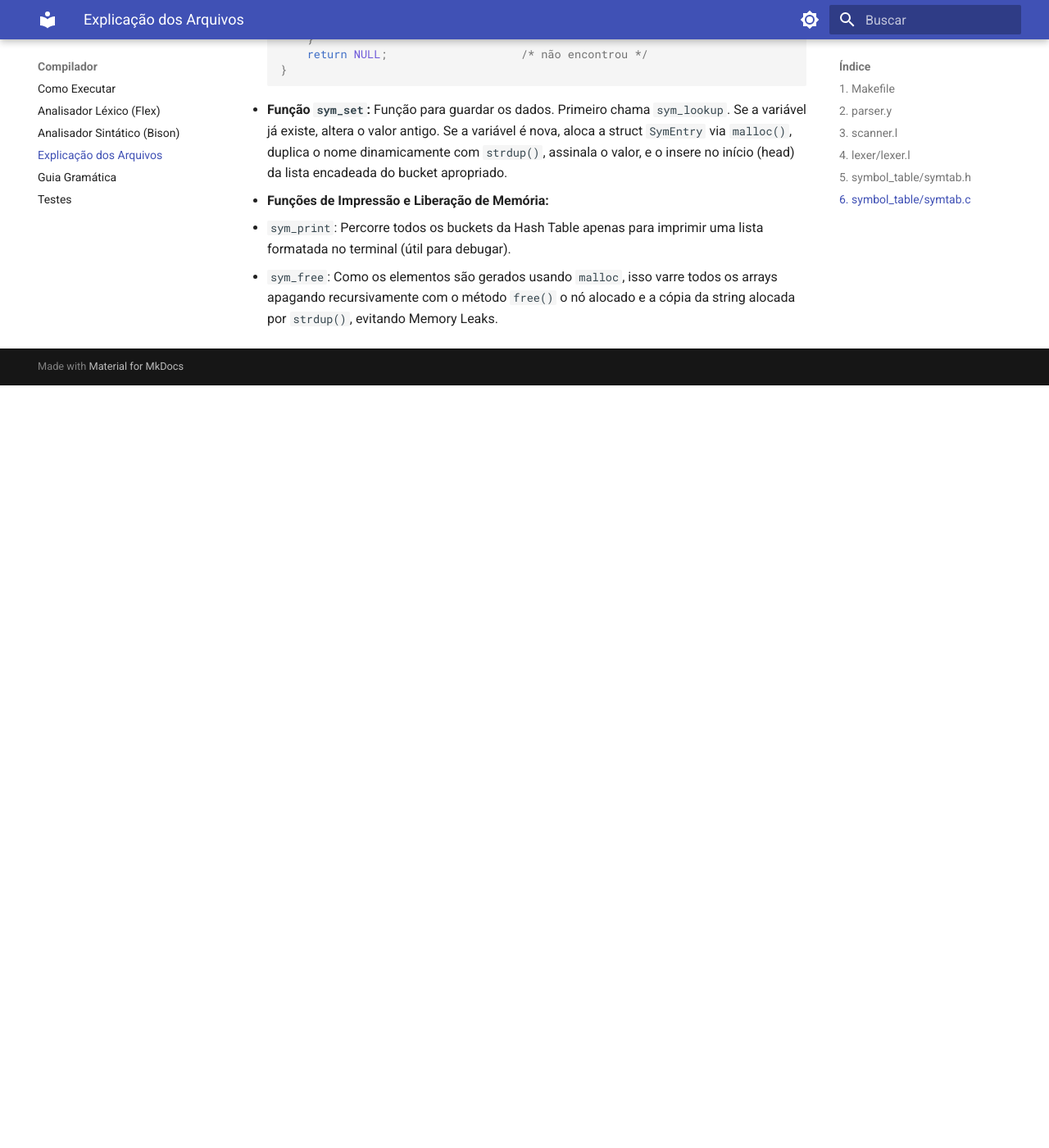
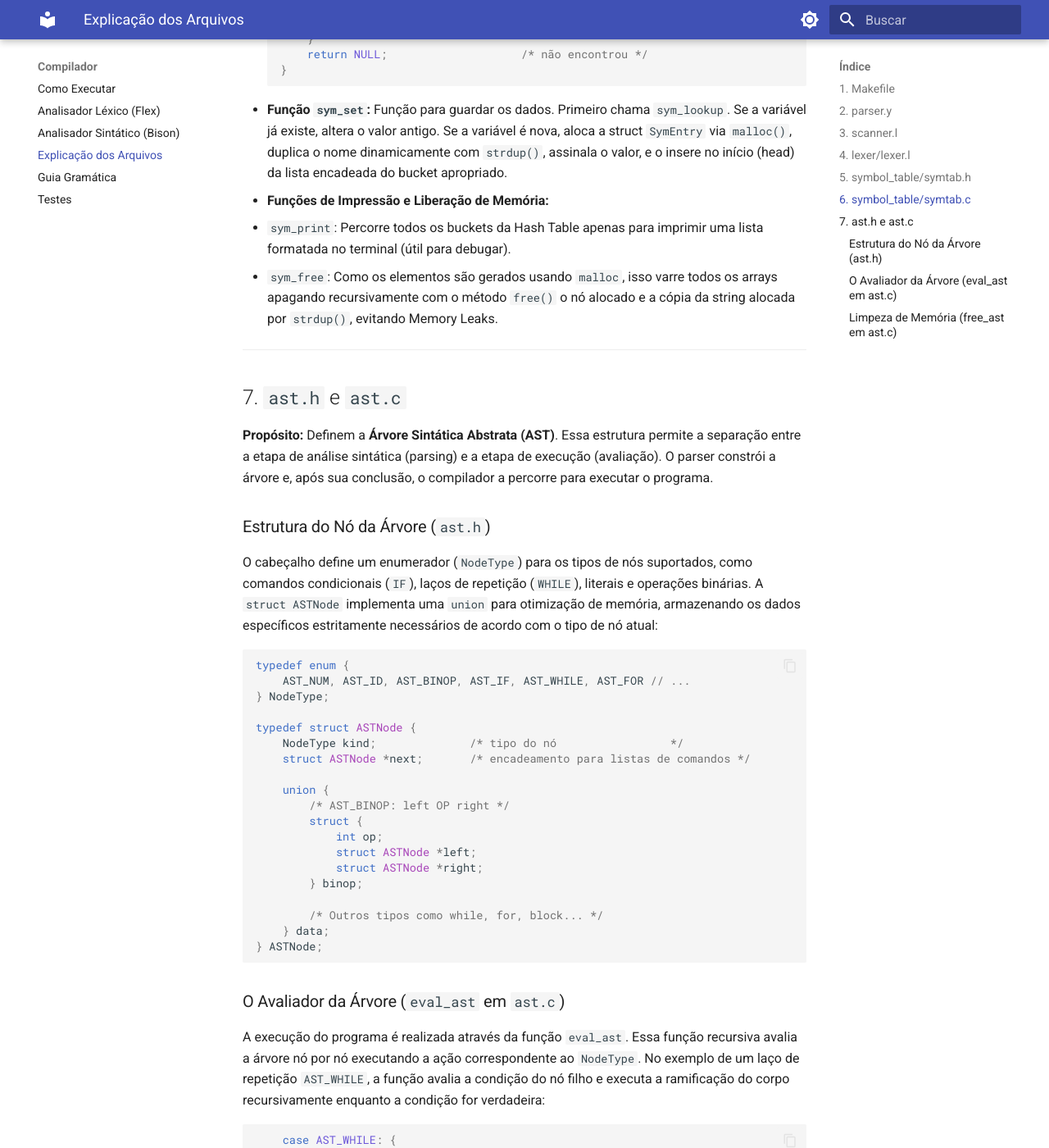
Before and after one commit to UnB-Coding/compiladores1, an MkDocs documentation site: the page built from docs/explicacao_arquivos.md, in a window 1280 px wide and 1400 px high, scrolled down 6275 px. Shown: the whole window at 82% size. Built offline with MkDocs 1.6.1 and Material for MkDocs 9.7.7, drawn with Linux system fonts in a browser that asks for light colours; before the commit the page ends 6745 px from its top, so only the background shows below that; some of the changed text lies outside the part shown.

Commit message:
docs: Adiciona explicação do codigo da arvore sintática

````diff
--- a/docs/explicacao_arquivos.md
+++ b/docs/explicacao_arquivos.md
@@ -184,3 +184,63 @@ SymEntry *sym_lookup(const char *name) {
 * **Funções de Impressão e Liberação de Memória:**
   * `sym_print`: Percorre todos os buckets da Hash Table apenas para imprimir uma lista formatada no terminal (útil para debugar).
   * `sym_free`: Como os elementos são gerados usando `malloc`, isso varre todos os arrays apagando recursivamente com o método `free()` o nó alocado e a cópia da string alocada por `strdup()`, evitando Memory Leaks.
+
+---
+
+## 7. `ast.h` e `ast.c`
+**Propósito:** Definem a **Árvore Sintática Abstrata (AST)**. Essa estrutura permite a separação entre a etapa de análise sintática (parsing) e a etapa de execução (avaliação). O parser constrói a árvore e, após sua conclusão, o compilador a percorre para executar o programa.
+
+### Estrutura do Nó da Árvore (`ast.h`)
+O cabeçalho define um enumerador (`NodeType`) para os tipos de nós suportados, como comandos condicionais (`IF`), laços de repetição (`WHILE`), literais e operações binárias. A `struct ASTNode` implementa uma `union` para otimização de memória, armazenando os dados específicos estritamente necessários de acordo com o tipo de nó atual:
+```c
+typedef enum {
+    AST_NUM, AST_ID, AST_BINOP, AST_IF, AST_WHILE, AST_FOR // ...
+} NodeType;
+
+typedef struct ASTNode {
+    NodeType kind;              /* tipo do nó                 */
+    struct ASTNode *next;       /* encadeamento para listas de comandos */
+
+    union {
+        /* AST_BINOP: left OP right */
+        struct {
+            int op;
+            struct ASTNode *left;
+            struct ASTNode *right;
+        } binop;
+
+        /* Outros tipos como while, for, block... */
+    } data;
+} ASTNode;
+```
+
+### O Avaliador da Árvore (`eval_ast` em `ast.c`)
+A execução do programa é realizada através da função `eval_ast`. Essa função recursiva avalia a árvore nó por nó executando a ação correspondente ao `NodeType`. No exemplo de um laço de repetição `AST_WHILE`, a função avalia a condição do nó filho e executa a ramificação do corpo recursivamente enquanto a condição for verdadeira:
+```c
+    case AST_WHILE: {
+        while (1) {
+            EvalResult cond = eval_ast(node->data.while_stmt.cond);
+            if (cond.val == 0.0) break;
+            exec_list(node->data.while_stmt.body); // Executa o corpo do laço
+        }
+        break;
+    }
+```
+
+### Limpeza de Memória (`free_ast` em `ast.c`)
+Como os nós da árvore são instanciados dinamicamente com `calloc()`, a função `free_ast` é responsável por liberar adequadamente toda a estrutura alocada. O método utiliza uma abordagem recursiva post-order (de baixo para cima), liberando os nós filhos antes de liberar o nó pai, prevenindo vazamentos de memória (memory leaks).
+```c
+void free_ast(ASTNode *node) {
+    if (!node) return;
+    free_ast(node->next); // Libera a lista encadeada
+
+    switch (node->kind) {
+    case AST_BINOP:
+        free_ast(node->data.binop.left);
+        free_ast(node->data.binop.right);
+        break;
+    // ...
+    }
+    free(node);
+}
+```
````
